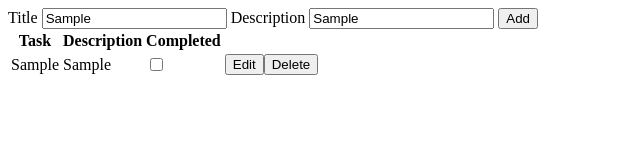
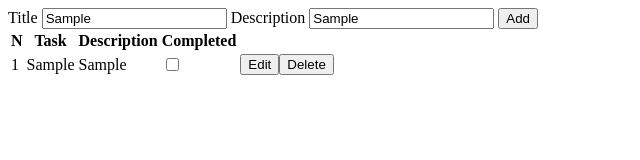
Before and after one commit to HiroLestrade/ToDoList, a plain HTML site: page index.html in a window 1280 px wide. Both pictures are taken after typing "Sample", "Sample" into the empty fields and a click on the button "Add". Shown: the whole page, without its empty margins (0-640 px from the left). Drawn offline with Linux system fonts and the light colour scheme.

Commit message:
regs deleted, createTask improved, added task number, improve the index implementation,

```diff
--- a/functions.js
+++ b/functions.js
@@ -1,9 +1,12 @@
 const local = window.localStorage;
-let regs = local.length;
 
 function addTask(obj, table) {
   //add object to the local storage
   local.setItem(obj.id, JSON.stringify(obj));
+
+  //Number of task
+  const numCol = document.createElement('td');
+  numCol.innerText = obj.id;
 
   //Title
   const titleCol = document.createElement("td");
@@ -59,6 +62,7 @@ function addTask(obj, table) {
 
   //Row
   const row = document.createElement("tr");
+  row.appendChild(numCol);
   row.appendChild(titleCol);
   row.appendChild(descriptionCol);
   row.appendChild(checkCol);
@@ -67,16 +71,13 @@ function addTask(obj, table) {
 
   //Add row to the table
   table.appendChild(row);
-
-  //update the regs number
-  regs = local.length;
 }
 
 function createTask(id, title, description) {
   let obj = {
-    id: id,
-    title: title,
-    description: description,
+    id,
+    title,
+    description,
     checked: false,
   };
 
--- a/index.html
+++ b/index.html
@@ -30,6 +30,7 @@
             <table>
                 <thead>
                     <tr>
+                        <th>N</th>
                         <th>Task</th>
                         <th>Description</th>
                         <th>Completed</th>
--- a/index.js
+++ b/index.js
@@ -14,21 +14,11 @@ document.addEventListener('DOMContentLoaded', function(){
 
         //theres no empty text inputs, so add the task
         else{
-            //declare object
-            let obj;
-
-            //if the actual register is not in the local storage, creates the task
-            if(!(++regs in local)){
-                console.log("is not in local")
-                obj = createTask(regs, title.value, description.value);
-                console.log(regs);
+            let reg = 1;
+            while(reg in local){
+                reg++;
             }
-            //if the actual register is in the local storage, udate it and creates the task
-            else{
-                console.log("is in local")
-                obj = createTask(++regs, title.value, description.value);
-            }
-
+            let obj = createTask(reg, title.value, description.value);
             addTask(obj, table);
         }
     };
```
